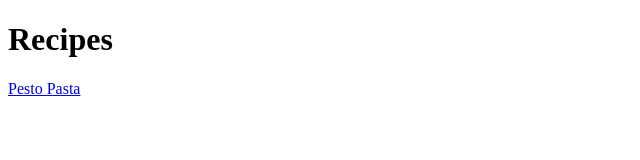
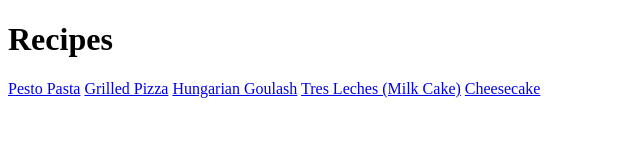
Before and after one commit to annah995/odin-recipes, a plain HTML site: page index.html in a window 1280 px wide. Shown: the whole page, without its empty margins (0-640 px from the left). Drawn offline with Linux system fonts and the light colour scheme.

Commit message:
Added links to the pages with recipes.

```diff
--- a/index.html
+++ b/index.html
@@ -8,6 +8,12 @@
 </head>
 <body>
    <h1>Recipes</h1>
+
    <a href="recipes/pesto-pasta.html">Pesto Pasta</a>
+   <a href="recipes/pizza.html">Grilled Pizza</a>
+   <a href="recipes/hungarian-goulash.html">Hungarian Goulash</a>
+   <a href="recipes/tres-leches.html">Tres Leches (Milk Cake)</a>
+   <a href="recipes/cheesecake.html">Cheesecake</a>
+
 </body>
 </html>
```
